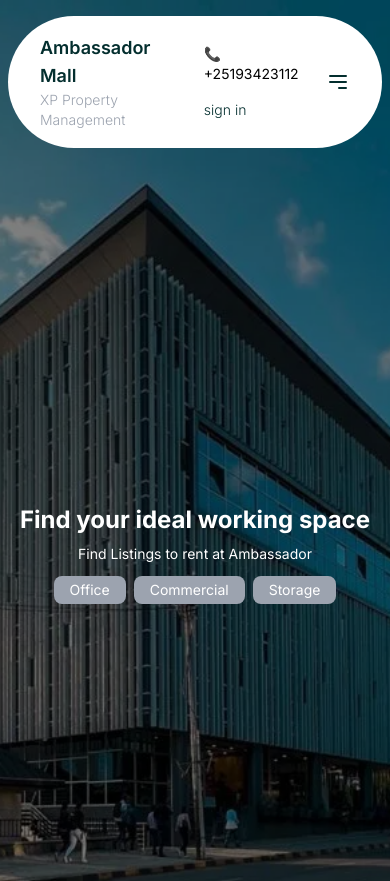
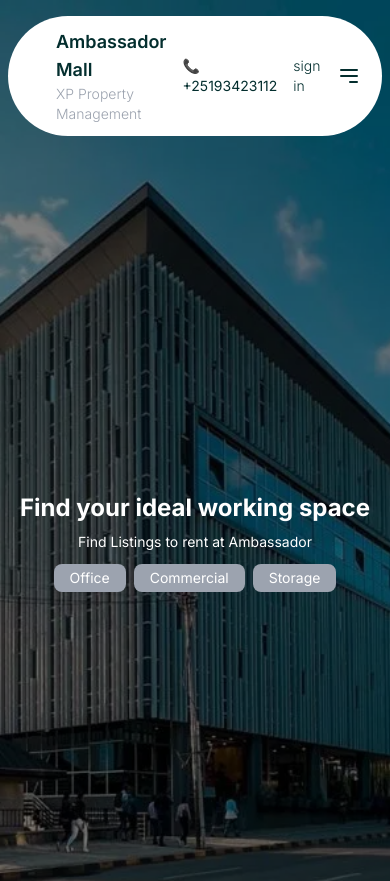
Before and after one commit to yetemegn-telaye/rent-management-website, a Next.js app: page / in a window 390 px wide. Shown: the top 881 px of the page. Built offline with nearby package versions, Linux system fonts and the light colour scheme.

Commit message:
Fix navbar

```diff
--- a/src/app/components/Navbar.tsx
+++ b/src/app/components/Navbar.tsx
@@ -5,12 +5,12 @@ export default function Navbar() {
     const [isOpen, setIsOpen] = useState(false); // State to manage menu toggle
 
     return (
-        <div className="relative top-4 mx-2 p-3 px-8 flex justify-between items-center bg-white rounded-full text-dark">
+        <div className="relative top-4 mx-2 p-3 px-12 flex justify-between items-center bg-white rounded-full text-dark">
             <div className="font-semibold text-lg">
                 <h1>Ambassador Mall</h1>
                 <p className="text-gray-400 font-light text-sm">XP Property Management</p>
             </div>
-            <div className={`${isOpen ? 'flex' : 'hidden'} flex-col text-sm lg:flex lg:items-center lg:justify-center absolute lg:relative top-full lg:top-0 right-0 lg:right-auto bg-white lg:bg-transparent z-20 w-full lg:w-auto`}>
+            <div className={`${isOpen ? 'flex' : 'hidden'} flex-col rounded-half text-sm lg:flex lg:items-center lg:justify-center absolute lg:relative top-full lg:top-0 right-0 lg:right-auto bg-white lg:bg-transparent z-20 w-full lg:w-auto`}>
                 <ul className="flex flex-col lg:flex-row lg:items-center gap-4 p-4 lg:p-0">
                     <li className="text-black hover:text-blue-200 cursor-pointer">
                         <Link href="/">Home</Link>
@@ -29,8 +29,8 @@ export default function Navbar() {
                     </li>
                 </ul>
             </div>
-            <div className="flex flex-col lg:flex-row gap-4 p-4 lg:p-0 text-sm">
-                <p className="text-black">
+            <div className="flex gap-4 p-4 lg:p-0 text-sm">
+                <p>
                     <span className="mr-2">📞</span>+25193423112
                 </p>
                 <p className="font-light">sign in</p>
```
